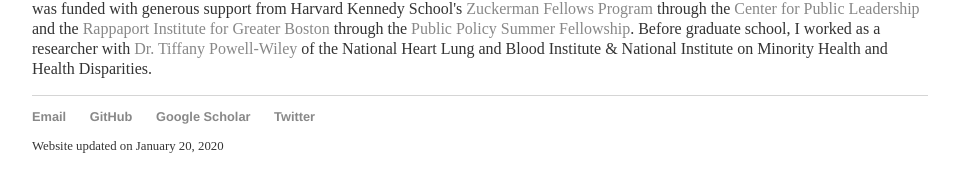
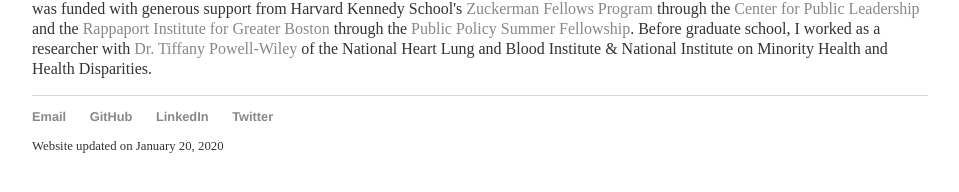
Before and after one commit to michaelmcclurkin/michaelmcclurkin.github.io, a Jekyll site: the page index.html, which Jekyll copies as it is, in a window 1280 px wide. Shown: the part 582-774 px from the top of the page, without its empty margins (160-1119 px from the left). Built offline with Jekyll 4.4.1, drawn with Linux system fonts in a browser that asks for light colours.

Commit message:
Update index.html

```diff
--- a/index.html
+++ b/index.html
@@ -86,7 +86,7 @@
    <ul>
    <li><a href="mailto:michael.mcclurkin@yale.edu">Email</a></li>
    <li><a href="https://github.com/michaelmcclurkin">GitHub</a></li>
-   <li><a href="https://scholar.google.com/citations?hl=en&user=BzgWw9cAAAAJ&view_op=list_works&gmla=AJsN-F6Gly8LJKjYL56qdOnGlXIvMWEb-7X0M75TCbVzl9ZXU2VmPmMpS4Sbmgv57XDJnln3HQy1BitO7qN8h8zKhmJzmi4wC9wzGFVs3jfTiYX0UJ3E6CQ">Google Scholar</a></li>
+   <li><a href="https://www.linkedin.com/in/michaelmcclurkin25/">LinkedIn</a></li>
    <li><a href="https://twitter.com/MikeMcClurkinMD">Twitter</a></li>
    </ul>
    <p>Website updated on January 20, 2020</p>
```
